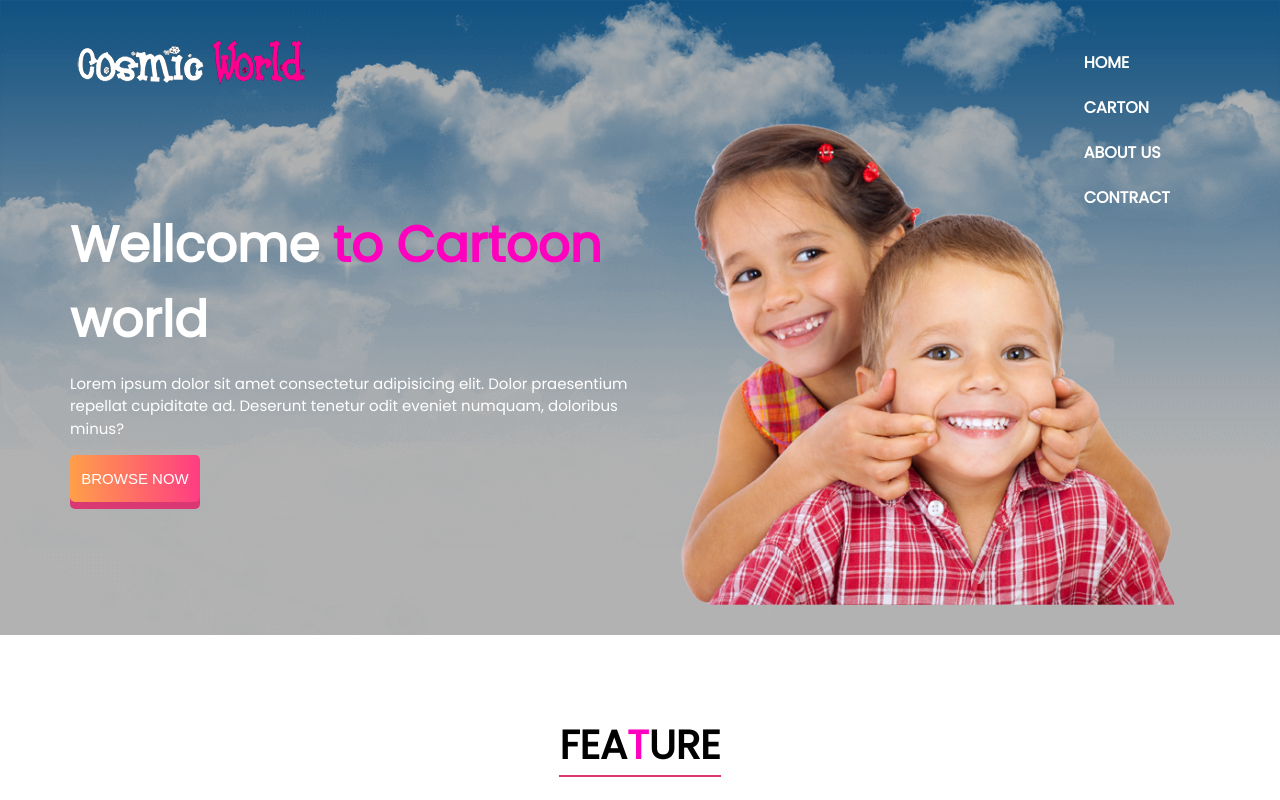
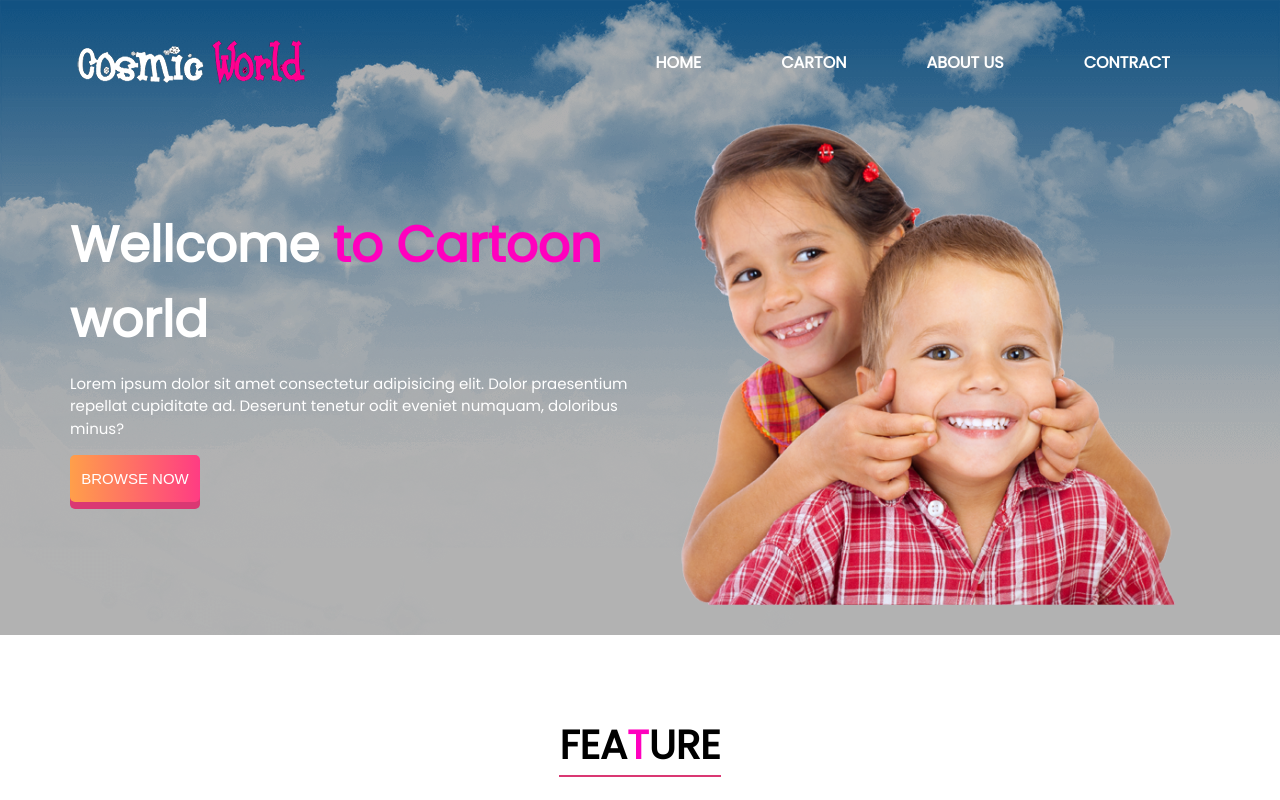
Before and after one commit to Niloy-Dey/cosmic-world-conceptual-3, a plain HTML site: page index.html in a window 1280 px wide. Shown: the top 800 px of the page. Drawn offline with Linux system fonts and the light colour scheme; a web font is replaced by a local one.

Commit message:
problem solved

```diff
--- a/cosmic world.css
+++ b/cosmic world.css
@@ -29,12 +29,10 @@ nav {
     display: flex;
     justify-content: space-between;
 }
-.nav-menu {
-    display: flex;
 
-}
 .nav-menu ul{
     list-style: none;
+    display: flex;
 }
 .nav-menu ul li a{
     text-decoration: none;
@@ -219,6 +217,7 @@ footer{
         grid-template-columns: 1fr 1fr;
     }
 
+
 }
 @media (max-width:700px) {
     .banner {
```
